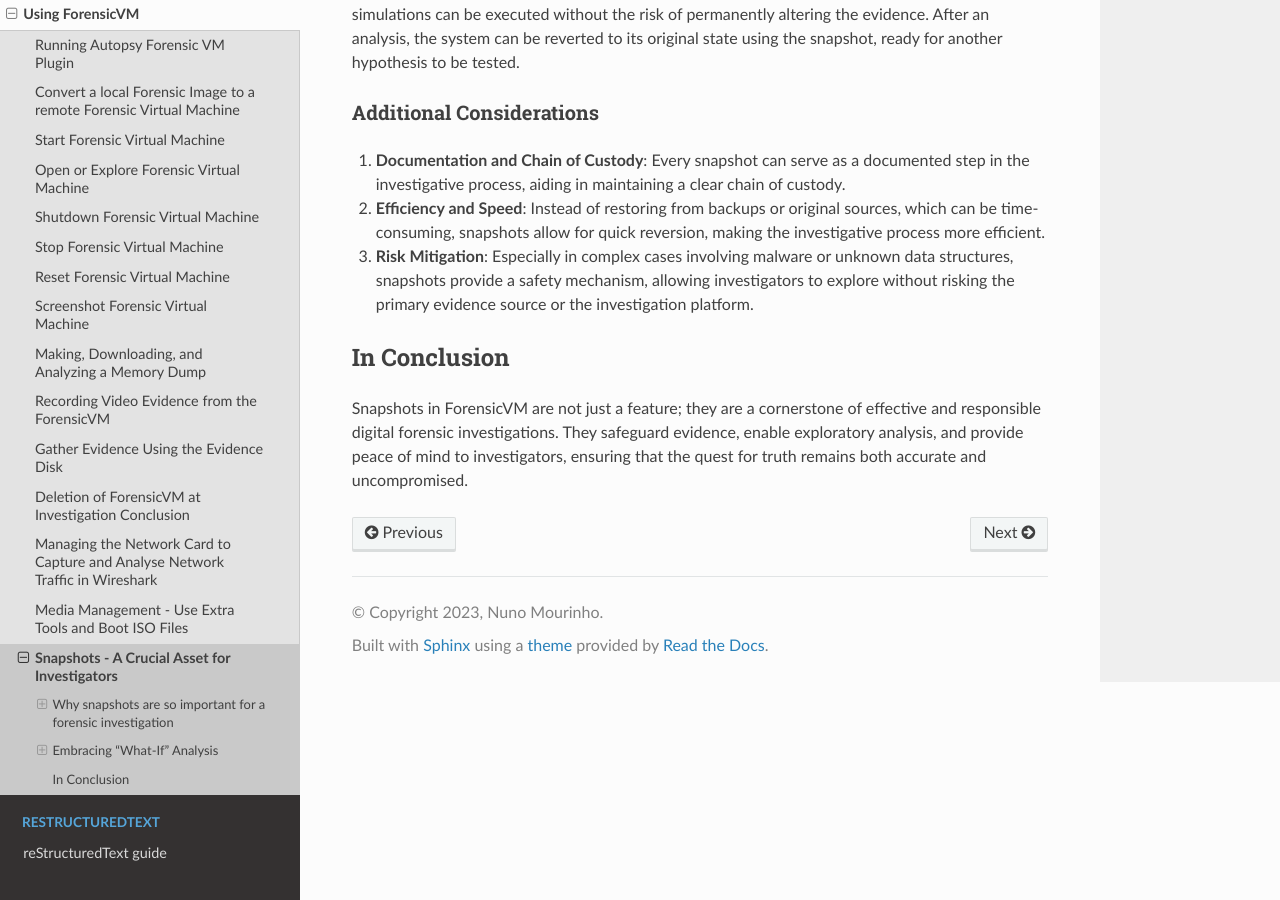
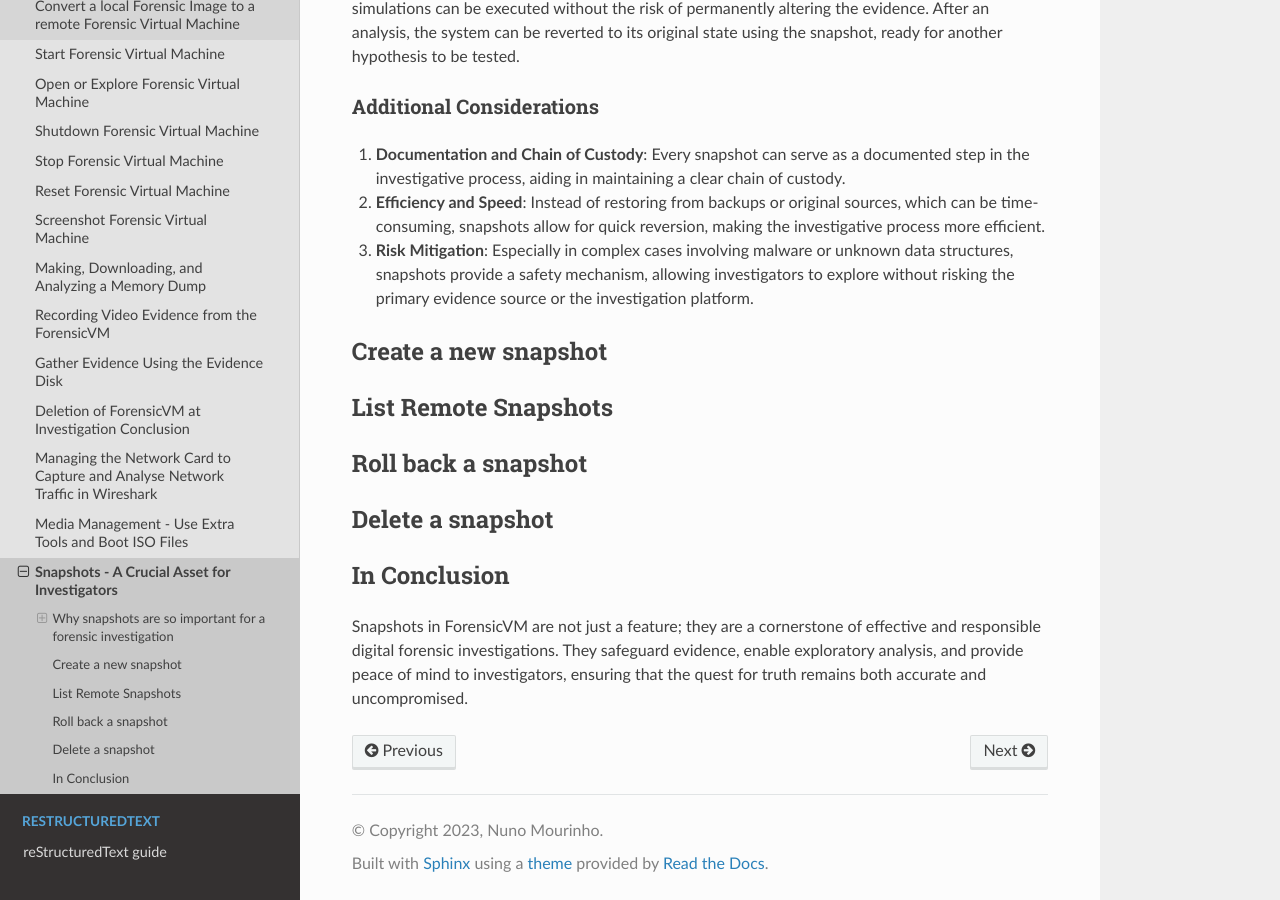
Before and after one commit to nunomourinho/forensicVmAutopsyUserManual, a Sphinx documentation site: the page built from docs/user/snapshot.rst, in a window 1280 px wide and 900 px high, scrolled down 870 px. Built offline with Sphinx 7.4.7 and the Read the Docs theme 2.0.0, drawn with Linux system fonts in a browser that asks for light colours; pages that are not in the unit, such as notebooks, are missing from menus.

Commit message:
Update snapshot.rst

```diff
--- a/docs/user/snapshot.rst
+++ b/docs/user/snapshot.rst
@@ -17,7 +17,7 @@ Preserving Evidence Integrity
 Digital evidence, by its very nature, is volatile. A single action, intentional or accidental, can alter the evidence, possibly rendering it inadmissible in court. Snapshots act as safety nets. Should the evidence be unintentionally modified or corrupted, investigators can easily revert to a previous snapshot, ensuring the integrity of the evidence remains uncompromised.
 
 Embracing "What-If" Analysis
----------------------------
+*****************************
 
 Forensic investigation often involves a series of "what-if" scenarios. Investigators may want to test a hypothesis or simulate actions that a suspect might have taken. With snapshots, these simulations can be executed without the risk of permanently altering the evidence. After an analysis, the system can be reverted to its original state using the snapshot, ready for another hypothesis to be tested.
 
@@ -32,6 +32,18 @@ Additional Considerations
 
 
 
+Create a new snapshot
+-----------------------
+
+List Remote Snapshots
+----------------------
+
+Roll back a snapshot
+----------------------
+
+Delete a snapshot
+-------------------
+
 
 In Conclusion
 -------------
```
